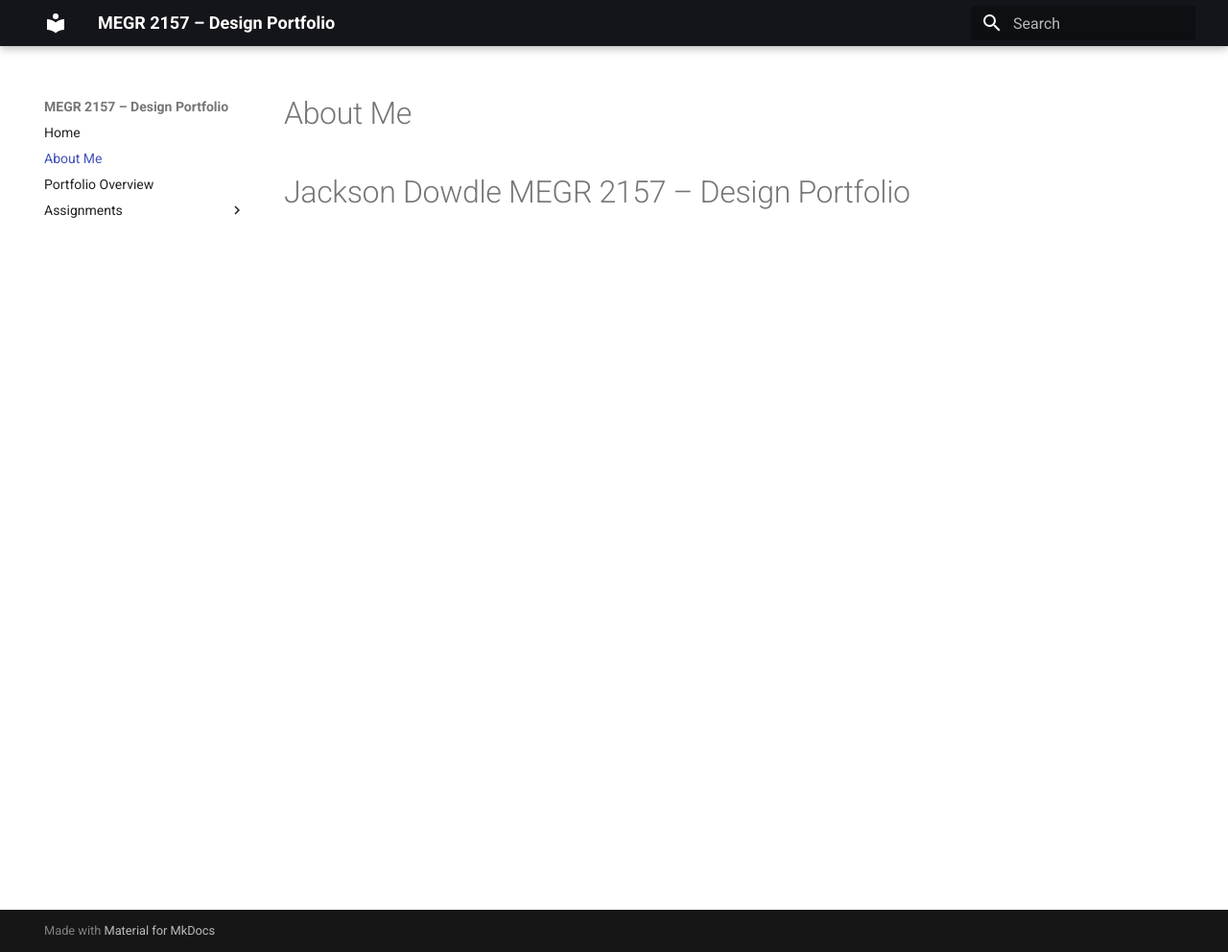
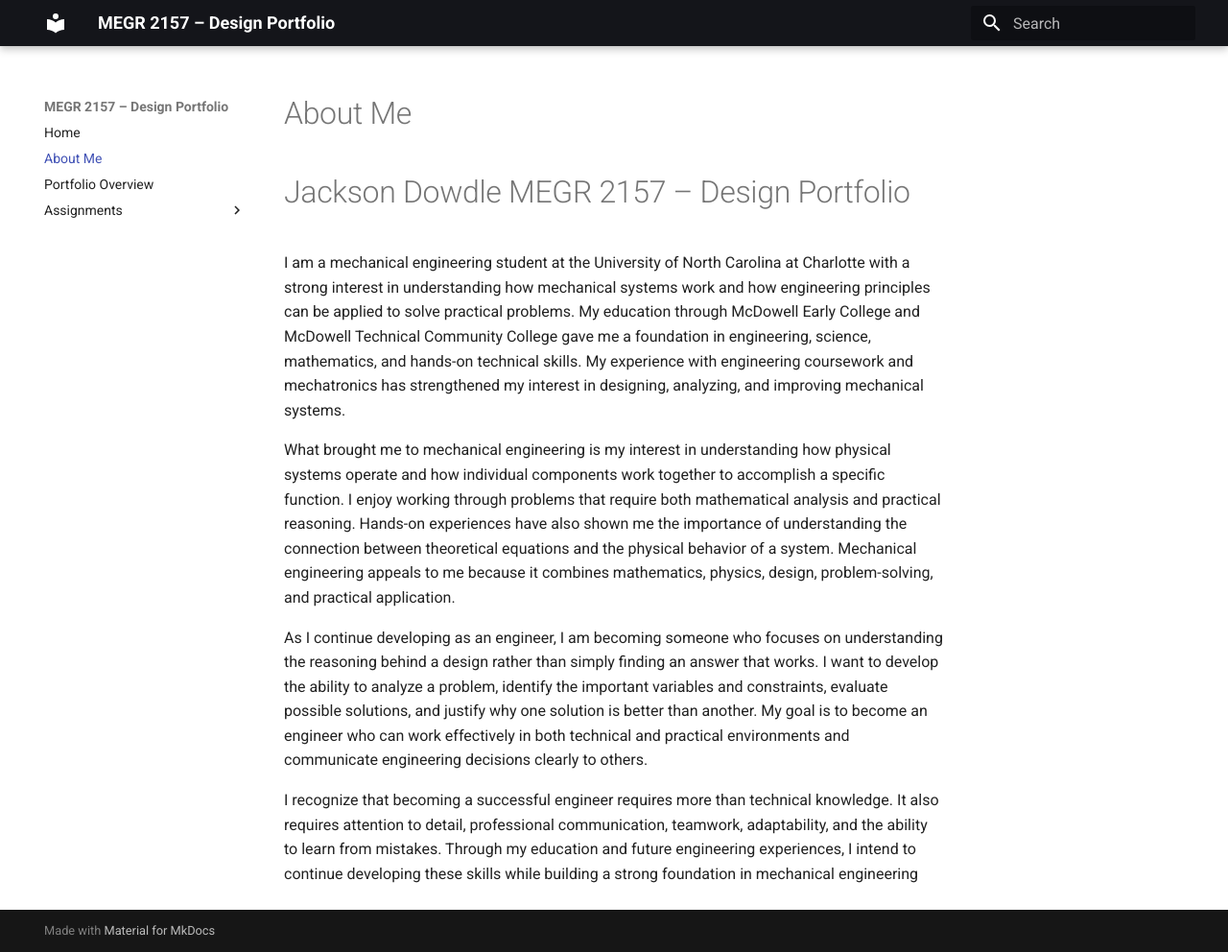
Before and after one commit to jdowdle1/megr2157-portfolio, an MkDocs documentation site: the page built from docs/aboutme/index.md, in a window 1280 px wide and 992 px high. Shown: the whole window at 96% size. Built offline with MkDocs 1.6.1 and Material for MkDocs 9.7.7, drawn with Linux system fonts in a browser that asks for light colours.

Commit message:
Enhance 'About Me' section with personal insights
Expanded personal introduction and motivations for pursuing mechanical engineering, detailing educational background and skills development.

```diff
--- a/docs/aboutme/index.md
+++ b/docs/aboutme/index.md
@@ -1,2 +1,9 @@
 #About Me
 # Jackson Dowdle MEGR 2157 – Design Portfolio
+I am a mechanical engineering student at the University of North Carolina at Charlotte with a strong interest in understanding how mechanical systems work and how engineering principles can be applied to solve practical problems. My education through McDowell Early College and McDowell Technical Community College gave me a foundation in engineering, science, mathematics, and hands-on technical skills. My experience with engineering coursework and mechatronics has strengthened my interest in designing, analyzing, and improving mechanical systems.
+
+What brought me to mechanical engineering is my interest in understanding how physical systems operate and how individual components work together to accomplish a specific function. I enjoy working through problems that require both mathematical analysis and practical reasoning. Hands-on experiences have also shown me the importance of understanding the connection between theoretical equations and the physical behavior of a system. Mechanical engineering appeals to me because it combines mathematics, physics, design, problem-solving, and practical application.
+
+As I continue developing as an engineer, I am becoming someone who focuses on understanding the reasoning behind a design rather than simply finding an answer that works. I want to develop the ability to analyze a problem, identify the important variables and constraints, evaluate possible solutions, and justify why one solution is better than another. My goal is to become an engineer who can work effectively in both technical and practical environments and communicate engineering decisions clearly to others.
+
+I recognize that becoming a successful engineer requires more than technical knowledge. It also requires attention to detail, professional communication, teamwork, adaptability, and the ability to learn from mistakes. Through my education and future engineering experiences, I intend to continue developing these skills while building a strong foundation in mechanical engineering
```
